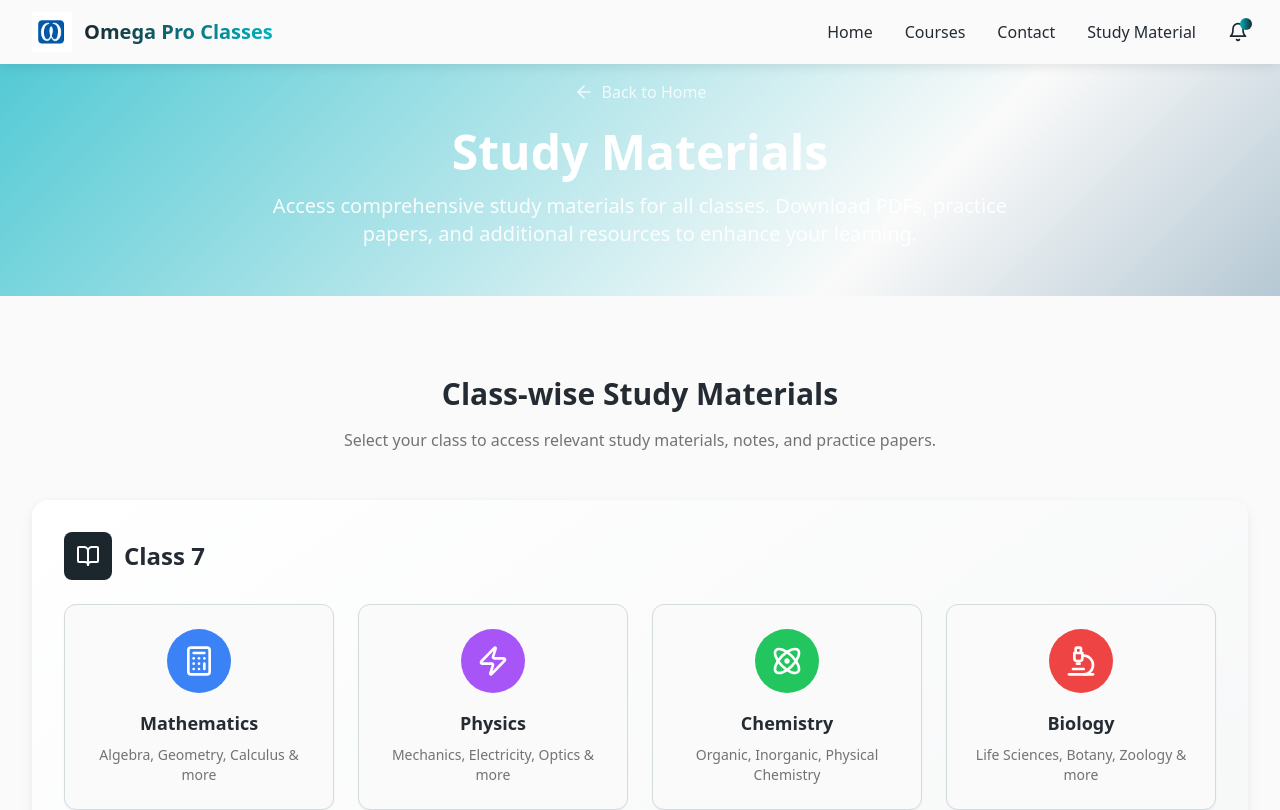
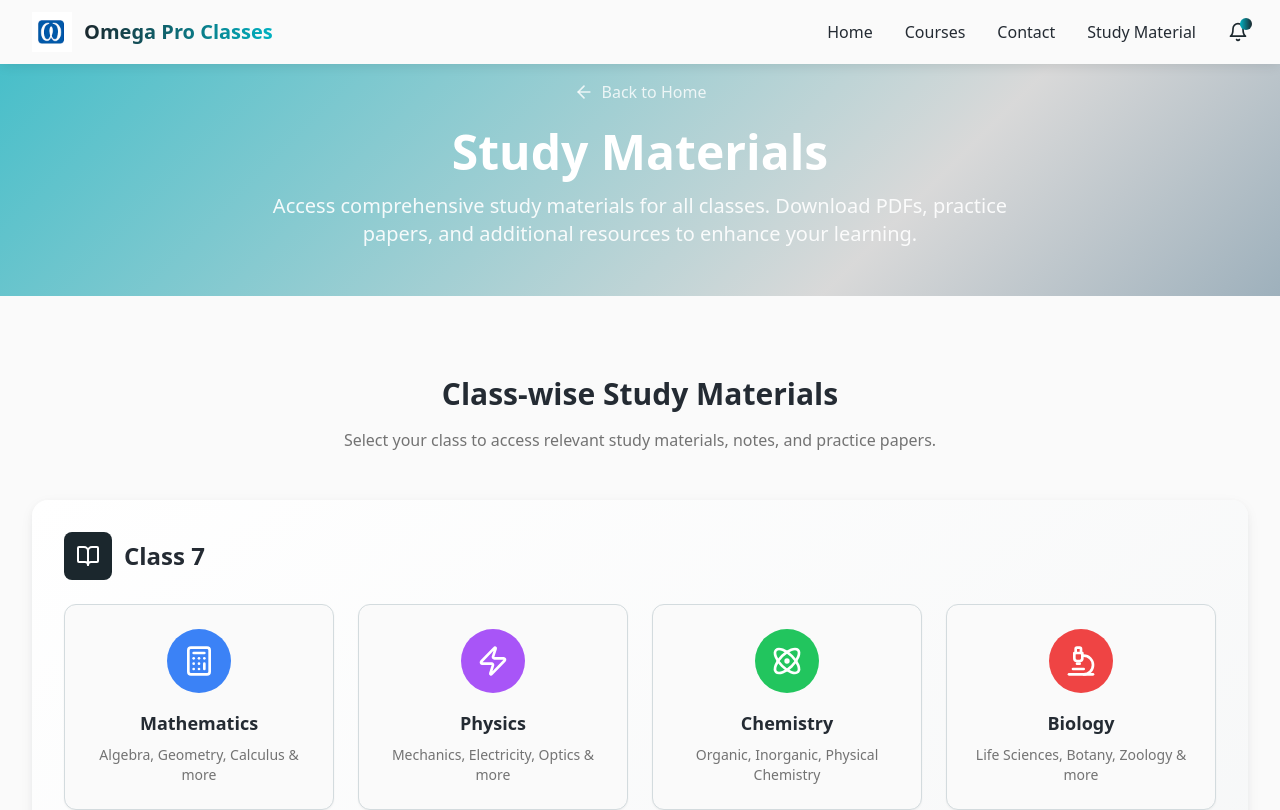
Before and after one commit to Janvi1205/omega-Classes, a React (Vite) app: page /study-material in a window 1280 px wide. Shown: the top 810 px of the page. Built offline with nearby package versions, Linux system fonts and the light colour scheme.

Commit message:
Adjust hero background brightness
Lower the brightness of the white background in the hero section.

```diff
--- a/src/index.css
+++ b/src/index.css
@@ -182,7 +182,7 @@
   }
 
   .hero-gradient {
-    background: linear-gradient(-45deg, hsl(var(--primary)), hsl(var(--secondary)), hsl(0 0% 98%), hsl(var(--accent)), hsl(var(--primary)));
+    background: linear-gradient(-45deg, hsl(var(--primary)), hsl(var(--secondary)), hsl(0 0% 85%), hsl(var(--accent)), hsl(var(--primary)));
     background-size: 400% 400%;
     animation: gradient-shift 8s ease-in-out infinite;
   }
```
